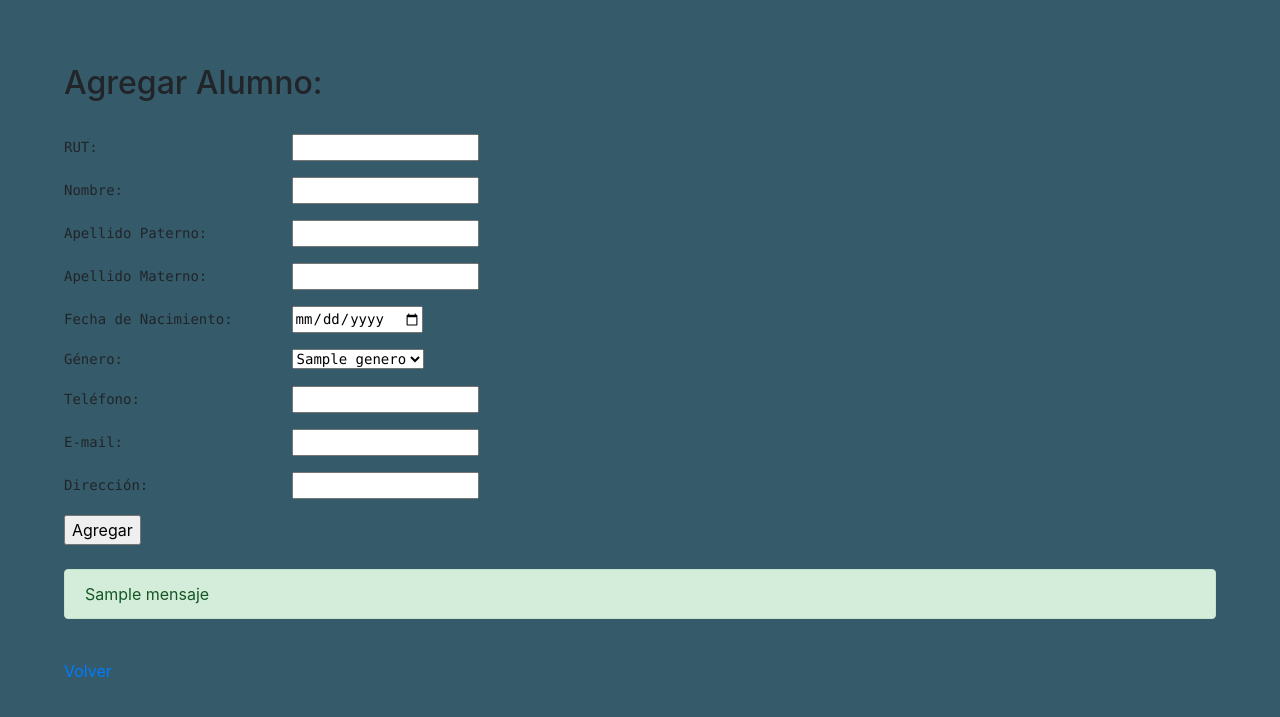
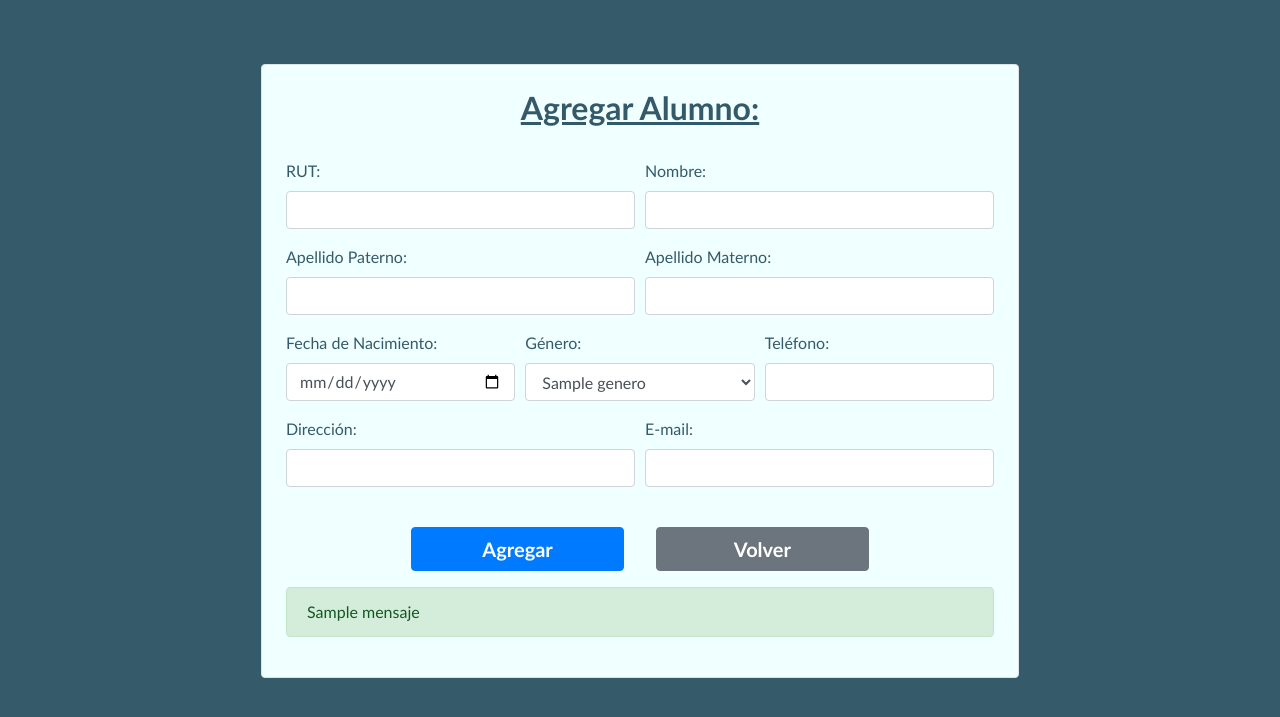
Before and after one commit to vicentefredes/django3, a Django app: template alumnos/templates/alumnos/alumnos_add.html in a window 1280 px wide. Shown: the top 717 px of the page. Run offline with Django 5.2, Linux system fonts and the light colour scheme; the template is opened without the code that fills it: most values are stand-ins (such as "Sample title", 1, 10 or a date in 2020).

Commit message:
commit 04/06 - css para que form se vea decente

```diff
--- a/alumnos/static/css/styles.css
+++ b/alumnos/static/css/styles.css
@@ -28,7 +28,7 @@ header img {
   margin-bottom: 2%;
   font-size: 20px;
   font-weight: bold;
-  color: rgba(14, 58, 77, 0.836);;
+  color: rgba(14, 58, 77, 0.836);
 }
 
 .table-container {
@@ -45,3 +45,29 @@ header img {
 .table-striped th, .table-striped td {
   border: 1px solid black !important;
 }
+
+#formCrudAlumnos {
+  background-color: azure;
+  color: rgba(14, 58, 77, 0.836);
+  font-family:'Trebuchet MS', 'Lucida Sans Unicode', 'Lucida Grande', 'Lucida Sans', Arial, sans-serif;
+  font-weight: 500;
+}
+
+#formCrudAlumnos h2 {
+  font-weight: bold;
+  text-decoration: underline;
+}
+
+#btnEnviarForm, #btnVolver {
+  width: 30%;
+  margin-left: 2%;
+  margin-right: 2%;
+  font-weight: 700;
+  font-size: 20px;
+}
+
+@media (max-width: 450px) {
+  #btnEnviarForm, #btnVolver {
+    width: 45%;
+  }
+}
--- a/alumnos/templates/alumnos/alumnos_add.html
+++ b/alumnos/templates/alumnos/alumnos_add.html
@@ -37,32 +37,70 @@
 </head>
 <body>
 
-    <div id="formCrudAlumnos">
-        <h2>Agregar Alumno: </h2>
+    <div class="row justify-content-center">
+        <div class="col-lg-8 col-md-10 col-sm-12">
+            <div id="formCrudAlumnos" class="p-4 border rounded">
+                <h2 class="text-center">Agregar Alumno: </h2>
                 <br>
-
                 <form action="alumnosAdd" method="POST">
                     {% csrf_token %}
+                    <div class="form-row">
+                        <div class="form-group col-md-6">
+                            <label for="rut">RUT:</label>
+                            <input type="text" class="form-control" id="rut" name="rut">
+                        </div>
+                        <div class="form-group col-md-6">
+                            <label for="nombre">Nombre:</label>
+                            <input type="text" class="form-control" id="nombre" name="nombre">
+                        </div>
+                    </div>
+                    <div class="form-row">
+                        <div class="form-group col-md-6">
+                            <label for="apaterno">Apellido Paterno:</label>
+                            <input type="text" class="form-control" id="apaterno" name="apaterno">
+                        </div>
+                        <div class="form-group col-md-6">
+                            <label for="amaterno">Apellido Materno:</label>
+                            <input type="text" class="form-control" id="amaterno" name="amaterno">
+                        </div>
+                    </div>
+                    <div class="form-row">
+                        <div class="form-group col-md-4">
+                            <label for="fechaNac">Fecha de Nacimiento:</label>
+                            <input type="date" class="form-control" id="fechaNac" name="fechaNac">
+                        </div>
+                        <div class="form-group col-md-4">
+                            <label for="genero">Género:</label>
+                            <select class="form-control" id="genero" name="genero">
+                                {% for genero in generos %}
+                                    <option value="{{ genero.id_genero }}">{{ genero.genero }}</option>
+                                {% endfor %}
+                            </select>
+                        </div>
+                        <div class="form-group col-md-4">
+                            <label for="telefono">Teléfono:</label>
+                            <input type="text" class="form-control" id="telefono" name="telefono">
+                        </div>
+                    </div>
+                    <div class="form-row">
+                        <div class="form-group col-md-6">
+                            <label for="direccion">Dirección:</label>
+                            <input type="text" class="form-control" id="direccion" name="direccion">
+                        </div>
+                        <div class="form-group col-md-6">
+                            <label for="email">E-mail:</label>
+                            <input type="email" class="form-control" id="email" name="email">
+                        </div>
+                    </div>
+                    <div class="form-row">
 
-            <pre>RUT:                       <input type="text" name="rut"      ></pre>
-            <pre>Nombre:                    <input type="text" name="nombre"   ></pre>
-            <pre>Apellido Paterno:          <input type="text" name="apaterno" ></pre>
-            <pre>Apellido Materno:          <input type="text" name="amaterno" ></pre>
-            <pre>Fecha de Nacimiento:       <input type="date" name="fechaNac" ></pre>
-            <pre>Género:                    <select name="genero">
-                {% for genero in generos %}
-                    <option value="{{genero.id_genero}}">{{genero.genero}}</option>
-                {% endfor %}
-            </select> </pre>
-            <pre>Teléfono:                  <input type="text" name="telefono" ></pre>
-            <pre>E-mail:                    <input type="mail" name="email"    ></pre>
-            <pre>Dirección:                 <input type="text" name="direccion"></pre>
-
-            <input type="submit" name="opcion" value="Agregar">
-
+                    </div>
+                    <br>
+                    <div class="form-group text-center">
+                        <button type="submit" class="btn btn-primary" id="btnEnviarForm">Agregar</button>
+                        <a href="{% url 'crud' %}" class="btn btn-secondary" id="btnVolver">Volver</a>
+                    </div>
                 </form>
-
-        <br>
 
                 <div id="idMensajes">
                     {% if mensaje %}
@@ -71,13 +109,10 @@
                         </div>
                     {% endif %}
                 </div>
+            </div>
+        </div>
+    </div>
 
-        <br>
-
-        <a href="{% url 'crud' %}">Volver</a>
-
-
-    </div>
 
 </body>
 </html>
```
Also changed, not shown: db.sqlite3, 1 other file. Lines whose indentation alone changed are shown as unchanged.
